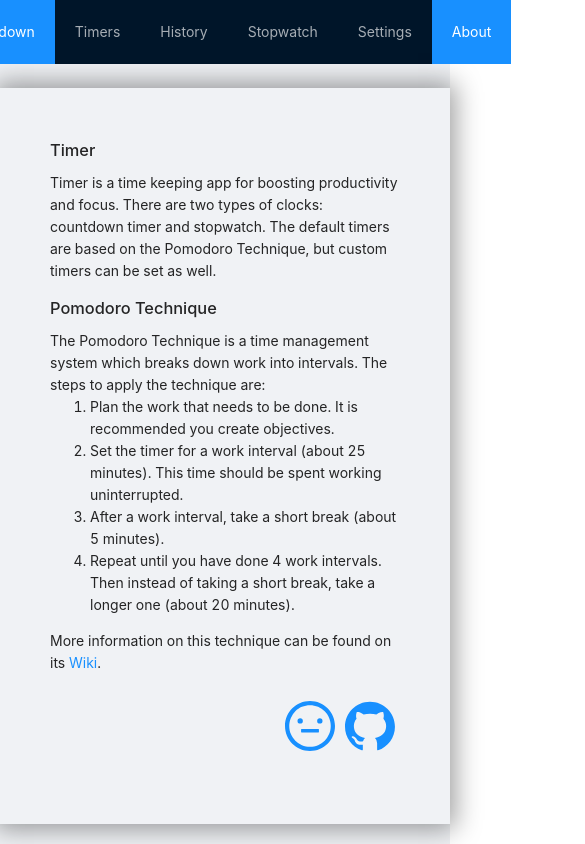
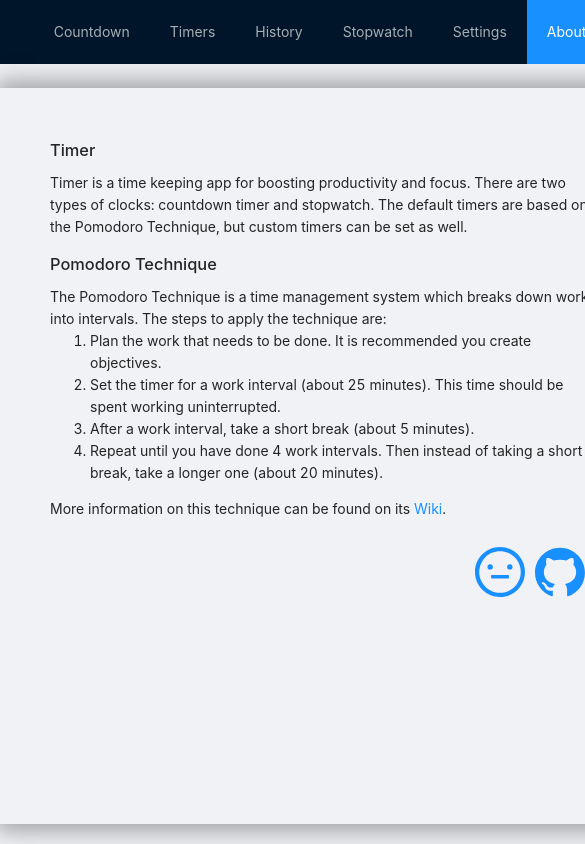
Before and after one commit to JasonDip/timer, a React (Create React App) app: page /about in a window 390 px wide. Shown: the top 844 px of the page, 585 px wide, since content can reach past the window. Built offline with nearby package versions, Linux system fonts and the light colour scheme.

Commit message:
adjust media query for screen size

```diff
--- a/src/App.css
+++ b/src/App.css
@@ -9,8 +9,9 @@
 .App {
     width: 100vw;
     height: 100vh;
-    min-width: 450px;
-    min-height: 600px;
+    min-width: 640px;
+    min-height: 480px;
+    overflow: hidden;
 }
 
 .layout {
--- a/src/components/CountDown/CountDown.module.css
+++ b/src/components/CountDown/CountDown.module.css
@@ -19,12 +19,12 @@
     flex-direction: row;
 }
 
-@media screen and (max-width: 750px) {
+@media (max-width: 750px), (max-height: 750px) {
     h1 {
-        font-size: 3em;
+        font-size: 3em !important;
     }
 
     h2 {
-        font-size: 5em;
+        font-size: 5em !important;
     }
 }
```
